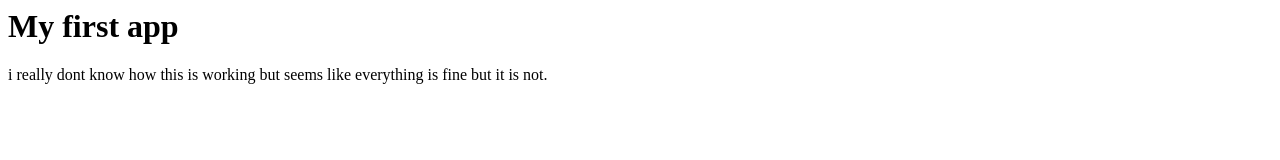
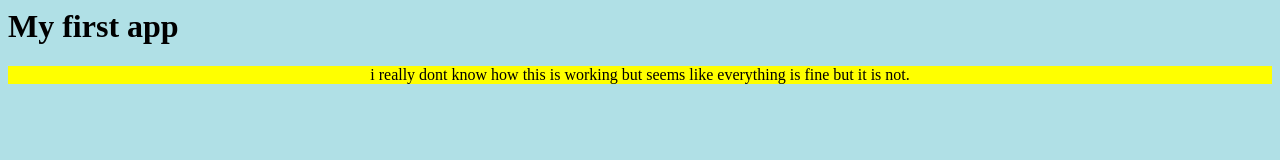
Before and after one commit to iamkey2urheart/dbapp, a plain HTML site: page index.html in a window 1280 px wide. Drawn offline with Linux system fonts and the light colour scheme.

Commit message:
updated index.html

```diff
--- a/index.html
+++ b/index.html
@@ -1,9 +1,9 @@
 <html>
 <head>
 </head>
-<body>
+<body style="background-color:powderblue;">
 <h1> My first app </h1>
-  <p> i really dont know how this is working but seems like everything is fine but it is not. </p>
+ <center> <p style="background-color:rgb(255,255,0)"> i really dont know how this is working but seems like everything is fine but it is not. </p></center>
 
 
 
```
